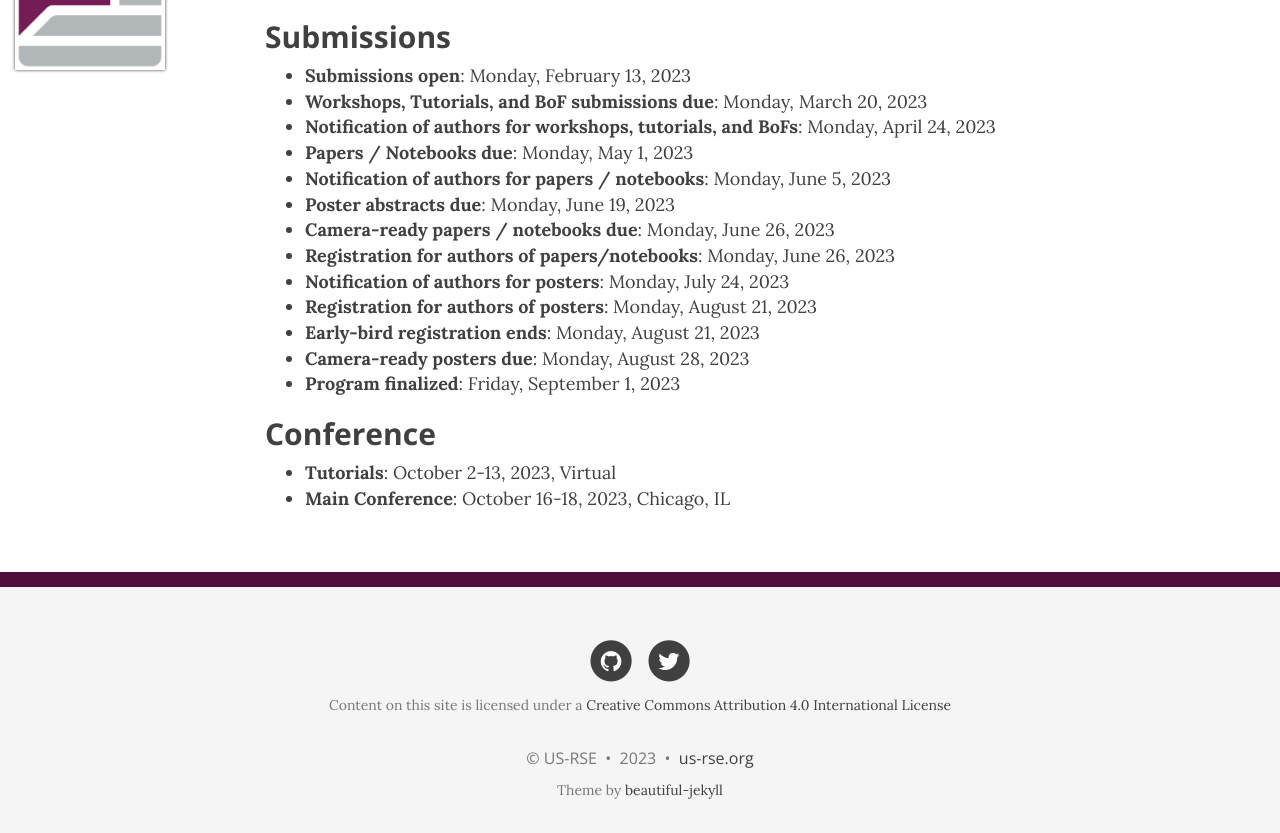
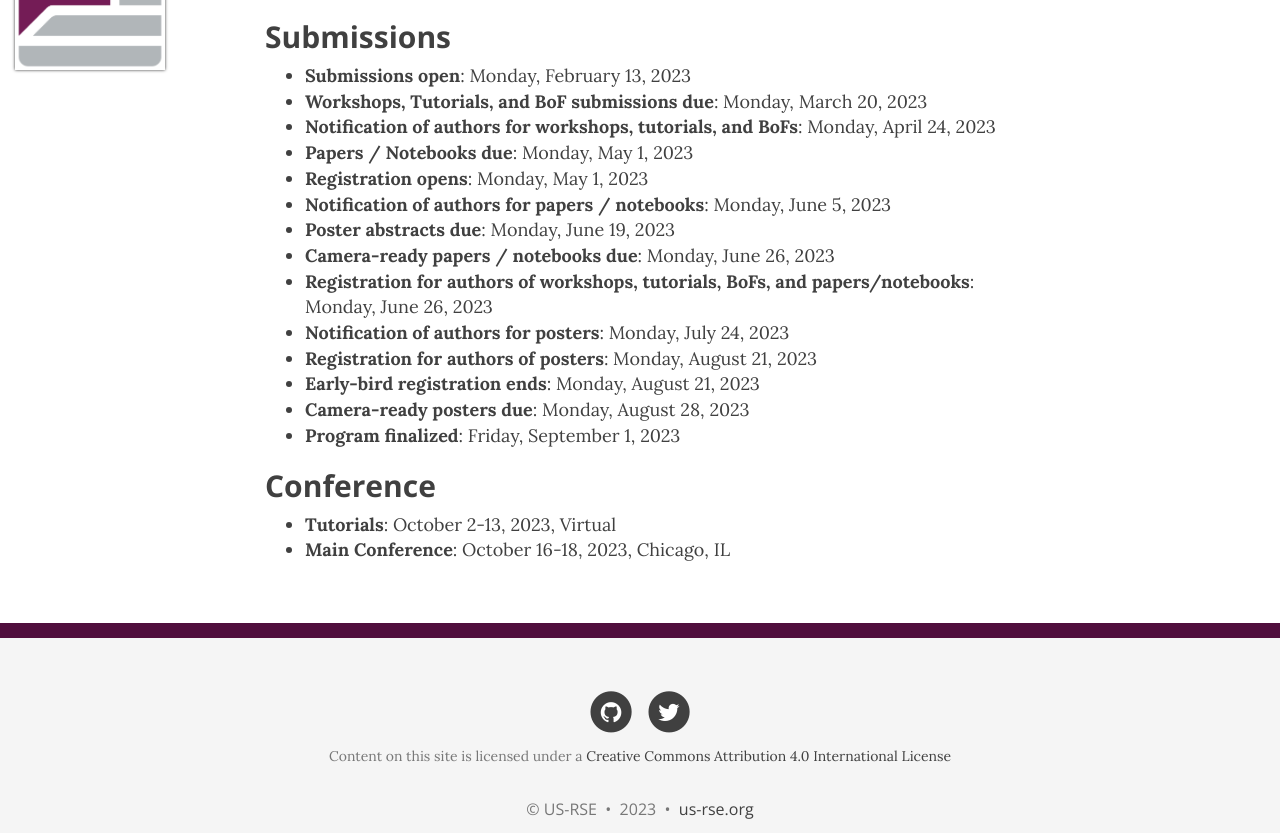
Before and after one commit to USRSE/usrse23, a Jekyll site: the page built from pages/dates.md, in a window 1280 px wide and 1102 px high. Shown: the part 100-933 px from the top of the window. Built offline with Jekyll 4.4.1, drawn with Linux system fonts in a browser that asks for light colours; nearby versions of some CDN libraries.

Commit message:
Adding in more dates

```diff
--- a/pages/dates.md
+++ b/pages/dates.md
@@ -12,10 +12,11 @@ permalink: /dates/
 - **Workshops, Tutorials, and BoF submissions due**: Monday, March 20, 2023
 - **Notification of authors for workshops, tutorials, and BoFs**: Monday, April 24, 2023
 - **Papers / Notebooks due**: Monday, May 1, 2023
+- **Registration opens**: Monday, May 1, 2023
 - **Notification of authors for papers / notebooks**: Monday, June 5, 2023
 - **Poster abstracts due**: Monday, June 19, 2023
 - **Camera-ready papers / notebooks due**: Monday, June 26, 2023
-- **Registration for authors of papers/notebooks**: Monday, June 26, 2023
+- **Registration for authors of workshops, tutorials, BoFs, and papers/notebooks**: Monday, June 26, 2023
 - **Notification of authors for posters**: Monday, July 24, 2023
 - **Registration for authors of posters**: Monday, August 21, 2023
 - **Early-bird registration ends**: Monday, August 21, 2023
```
Also changed, not shown: pages/participate.md (+2 -0 lines).
